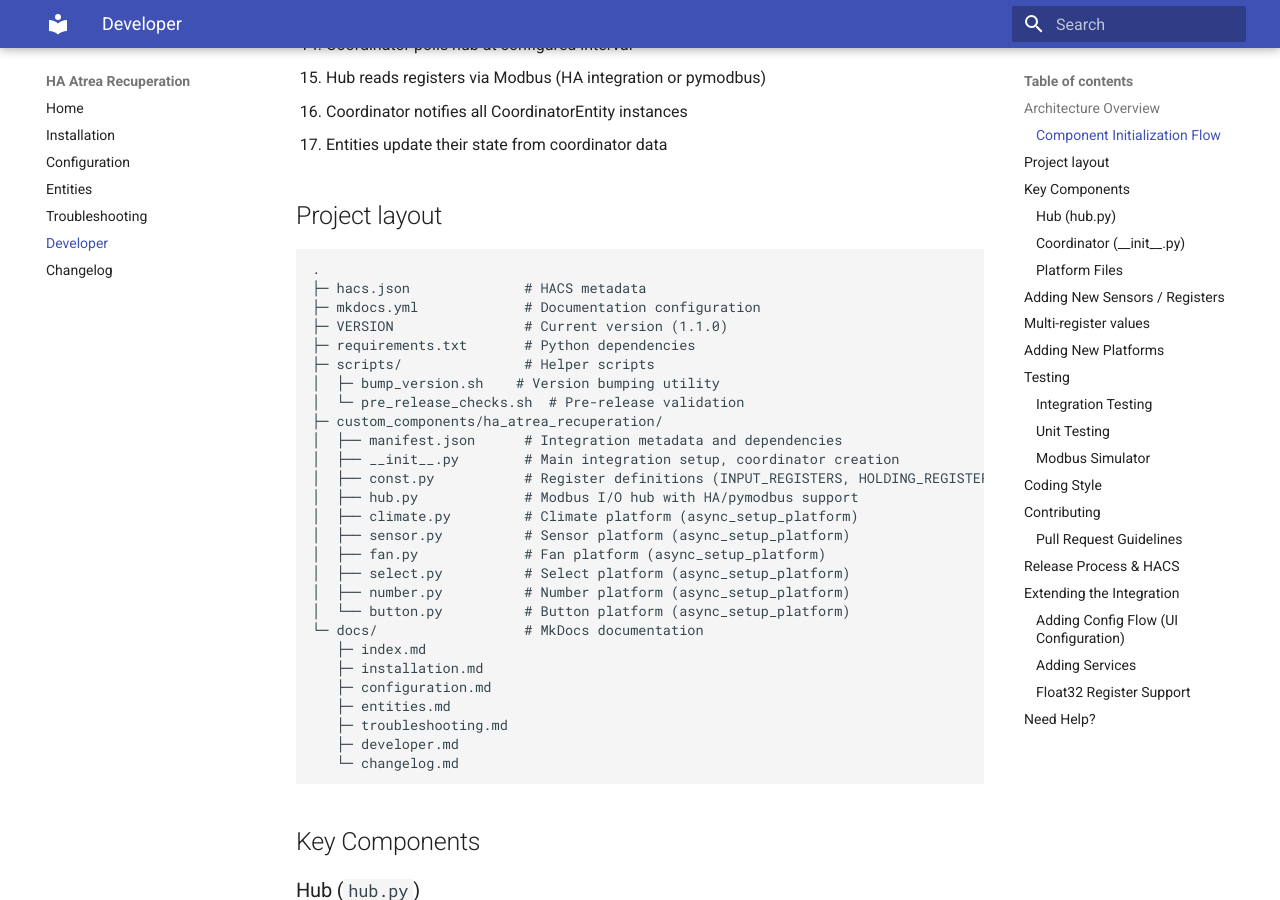
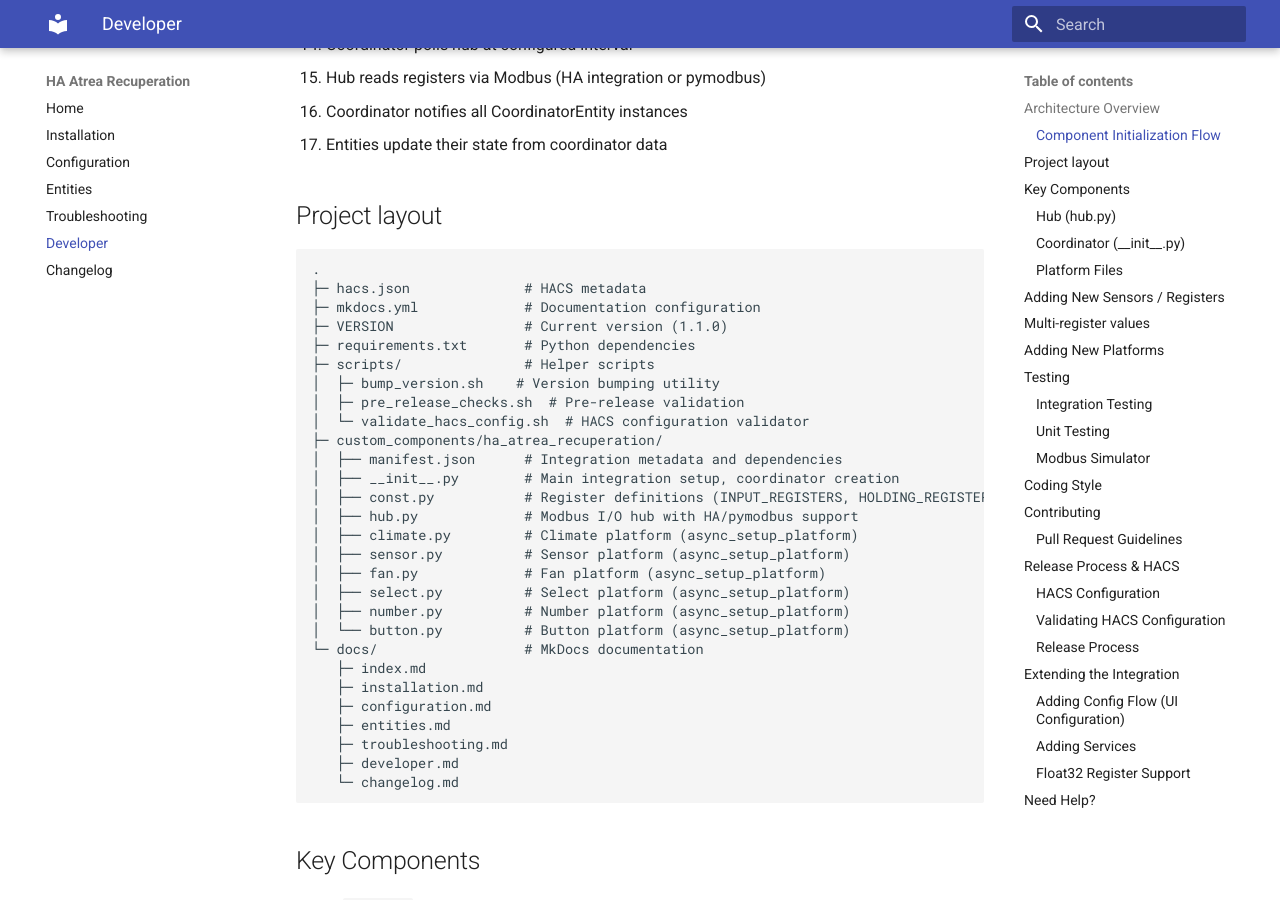
Before and after one commit to Chester929/ha_atrea_recuperation, an MkDocs documentation site: the page built from docs/developer.md, in a window 1280 px wide and 900 px high, scrolled down 856 px. Built offline with MkDocs 1.6.1 and Material for MkDocs 9.7.7, drawn with Linux system fonts in a browser that asks for light colours; part of the change alters nothing that is shown; some of the changed text lies outside the part shown.

Commit message:
Add HACS validation script and update documentation
Co-authored-by: Chester929 <3935298+Chester929@users.noreply.github.com>

````diff
--- a/docs/developer.md
+++ b/docs/developer.md
@@ -38,7 +38,8 @@ Since version 1.0.6, the integration uses Home Assistant's platform-based archit
 ├─ requirements.txt       # Python dependencies
 ├─ scripts/               # Helper scripts
 │  ├─ bump_version.sh    # Version bumping utility
-│  └─ pre_release_checks.sh  # Pre-release validation
+│  ├─ pre_release_checks.sh  # Pre-release validation
+│  └─ validate_hacs_config.sh  # HACS configuration validator
 ├─ custom_components/ha_atrea_recuperation/
 │  ├── manifest.json      # Integration metadata and dependencies
 │  ├── __init__.py        # Main integration setup, coordinator creation
@@ -246,6 +247,34 @@ Follow Home Assistant integration best practices:
 
 ## Release Process & HACS
 
+### HACS Configuration
+
+This repository is configured for HACS as a **Custom Integration** with:
+- `content_in_root: false` - Integration code is in `custom_components/ha_atrea_recuperation/`
+- `zip_release: false` - Source-based installation
+- `filename: "custom_components/ha_atrea_recuperation/manifest.json"` - Points to manifest
+
+**Important**: Do NOT change `content_in_root` to `true`. See `.hacs.md` for detailed explanation.
+
+### Validating HACS Configuration
+
+Before making releases or significant changes, validate HACS configuration:
+
+```bash
+./scripts/validate_hacs_config.sh
+```
+
+This checks:
+- `hacs.json` is valid JSON
+- `content_in_root` is set to `false`
+- Manifest file exists and is valid
+- No `www/` directory exists (correct for integrations)
+- Integration code is in correct location
+
+The pre-release checks script automatically runs HACS validation.
+
+### Release Process
+
 1. Update `VERSION` file with new semantic version (e.g., `1.1.1`)
 2. Update `custom_components/ha_atrea_recuperation/manifest.json` version
 3. Add release notes to `docs/changelog.md`
````
Also changed, not shown: 2 other files.
